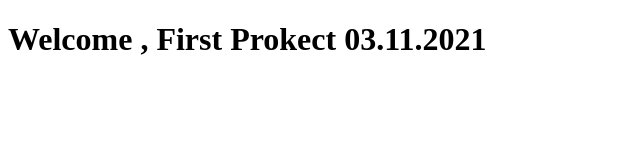
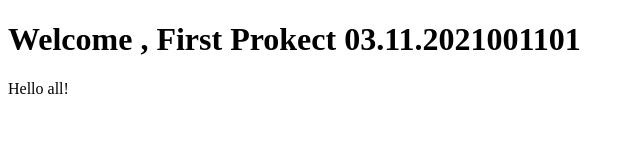
Before and after one commit to NamerM/First-Project, a plain HTML site: page index.html in a window 1280 px wide. Shown: the whole page, without its empty margins (0-640 px from the left). Drawn offline with Linux system fonts and the light colour scheme.

Commit message:
Add p tag

```diff
--- a/index.html
+++ b/index.html
@@ -6,7 +6,8 @@
 <link rel="stylesheet" href="style.css">
 </head>
 <body>
-    <h1 class="header"> Welcome , First Prokect 03.11.2021</h1>
+    <h1 class="header"> Welcome , First Prokect 03.11.2021001101</h1>
+    <p>Hello all!</p>
 </body>
 
 
```
